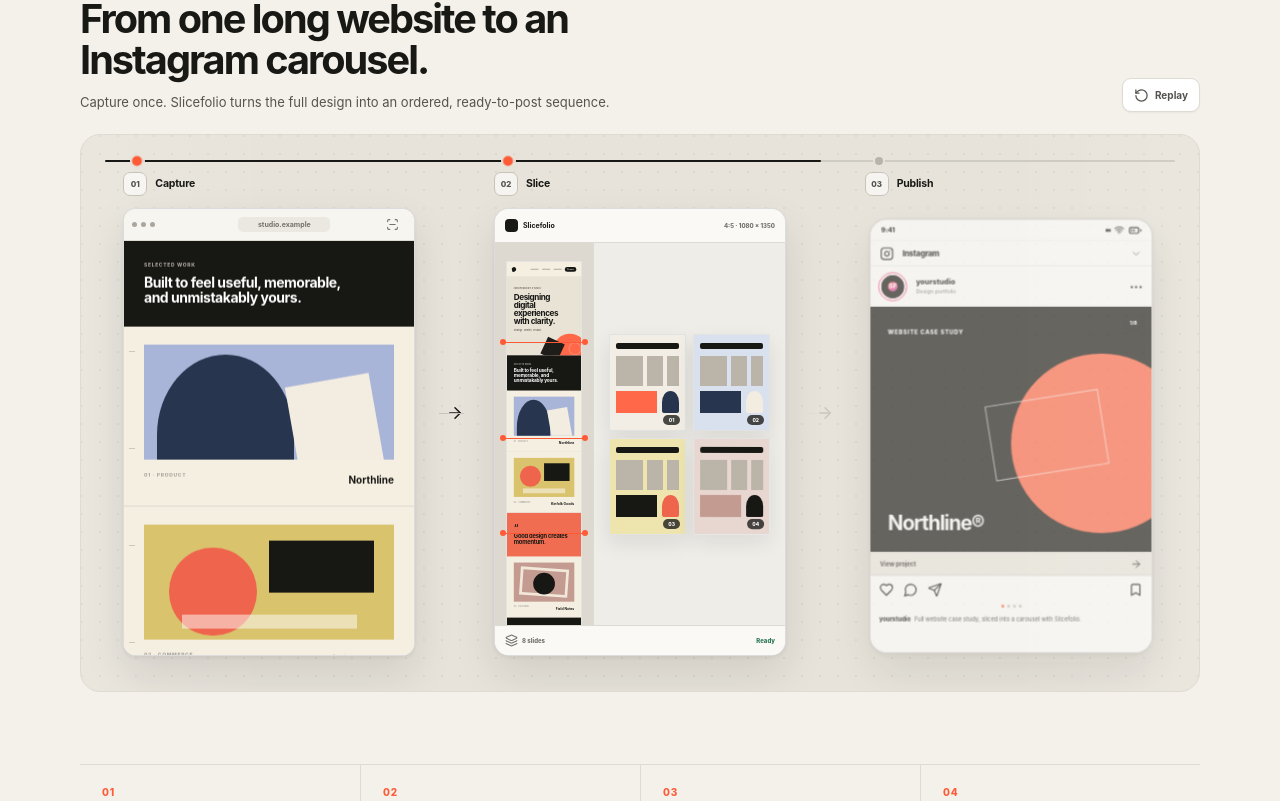
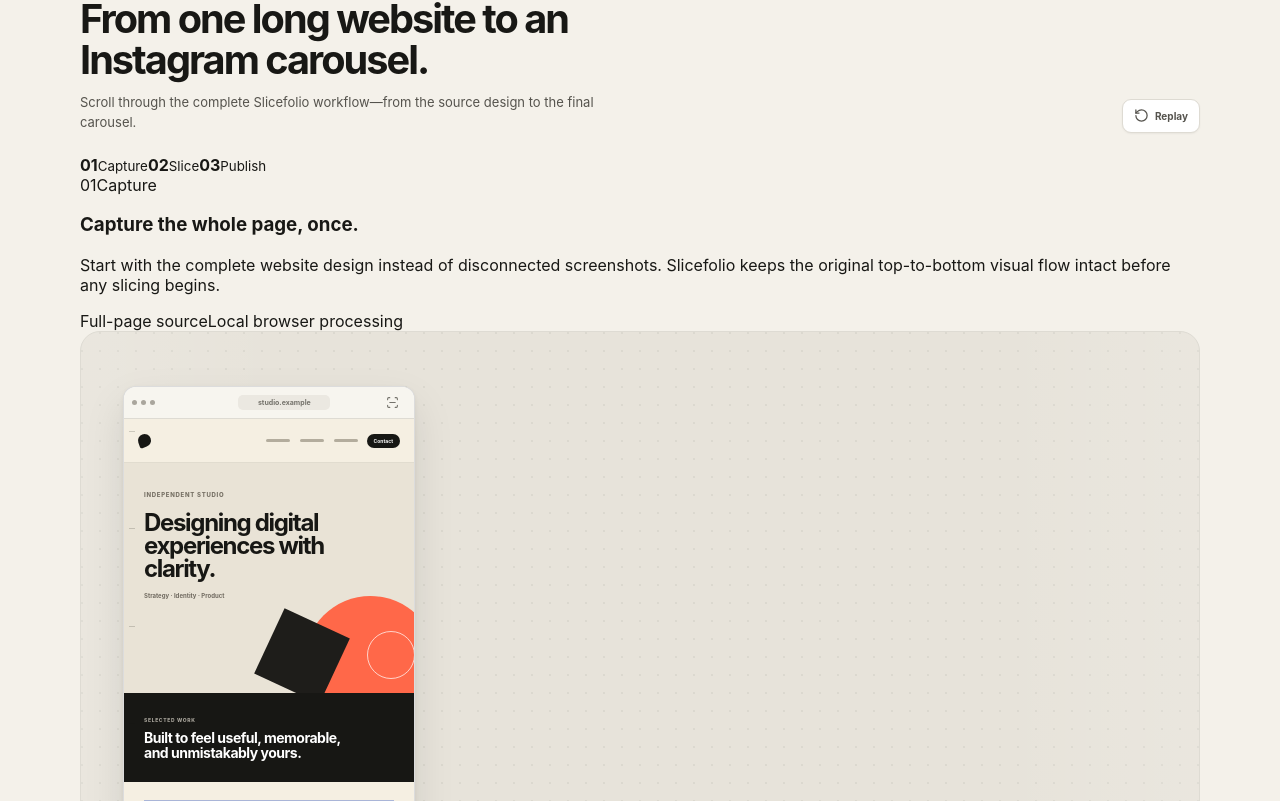
Before and after one commit to Hakkam/slicefolio, a React (Vite) app: page / in a window 1280 px wide. Shown: the part 1199-2000 px from the top of the page. Built offline with nearby package versions, Linux system fonts and the light colour scheme.

Commit message:
Redesign landing demo as scroll-driven story

```diff
--- a/src/components/LandingDemo.tsx
+++ b/src/components/LandingDemo.tsx
@@ -1,4 +1,4 @@
-import { useEffect, useRef, useState } from 'react';
+import { useEffect, useRef } from 'react';
 import {
   ArrowRight,
   BatteryMedium,
@@ -76,68 +76,8 @@
   );
 }
 
-export function LandingDemo({ locale = 'en' }: { locale?: Locale }) {
-  const rootRef = useRef<HTMLElement>(null);
-  const [isActive, setIsActive] = useState(false);
-  const [run, setRun] = useState(0);
-  const isArabic = locale === 'ar';
-
-  useEffect(() => {
-    const node = rootRef.current;
-    if (!node) return undefined;
-
-    const observer = new IntersectionObserver(
-      ([entry]) => {
-        if (entry.isIntersecting) {
-          setIsActive(true);
-          observer.disconnect();
-        }
-      },
-      { threshold: 0.28 },
-    );
-
-    observer.observe(node);
-    return () => observer.disconnect();
-  }, [run]);
-
-  const replay = () => {
-    setIsActive(false);
-    window.requestAnimationFrame(() => {
-      window.requestAnimationFrame(() => {
-        setRun((current) => current + 1);
-        setIsActive(true);
-      });
-    });
-  };
-
+function CaptureCard({ locale }: { locale: Locale }) {
   return (
-    <section className="landing-demo" ref={rootRef} aria-labelledby="landing-demo-title">
-      <div className="landing-demo-heading">
-        <div>
-          <span className="section-eyebrow">{pick(locale, 'See it in action', 'شاهدها عمليًا')}</span>
-          <h2 id="landing-demo-title">{pick(locale, 'From one long website to an Instagram carousel.', 'من موقع طويل واحد إلى كاروسيل جاهز لإنستغرام.')}</h2>
-          <p>{pick(locale, 'Capture once. Slicefolio turns the full design into an ordered, ready-to-post sequence.', 'التقط الصفحة مرة واحدة، وسيحوّل Slicefolio التصميم الكامل إلى تسلسل مرتب وجاهز للنشر.')}</p>
-        </div>
-        <button type="button" className="demo-replay" onClick={replay}>
-          <RotateCcw size={15} />
-          {pick(locale, 'Replay', 'إعادة العرض')}
-        </button>
-      </div>
-
-      <div key={run} className={`demo-stage${isActive ? ' is-running' : ''}`}>
-        <div className="demo-progress" aria-hidden="true">
-          <span className="demo-progress-line" />
-          <i className="demo-progress-dot demo-progress-dot-1" />
-          <i className="demo-progress-dot demo-progress-dot-2" />
-          <i className="demo-progress-dot demo-progress-dot-3" />
-        </div>
-
-        <article className="demo-step demo-capture-step">
-          <header className="demo-step-label">
-            <span>01</span>
-            <div><strong>{pick(locale, 'Capture', 'التقاط الصفحة')}</strong></div>
-          </header>
-
     <div className="demo-browser">
       <div className="demo-browser-bar">
         <span><i /><i /><i /></span>
@@ -150,16 +90,11 @@
         <div className="demo-capture-ruler" aria-hidden="true"><i /><i /><i /><i /><i /></div>
       </div>
     </div>
-        </article>
+  );
+}
 
-        <div className="demo-flow-arrow demo-flow-arrow-a" aria-hidden="true"><span /><ArrowRight size={18} /></div>
-
-        <article className="demo-step demo-slice-step">
-          <header className="demo-step-label">
-            <span>02</span>
-            <div><strong>{pick(locale, 'Slice', 'تقطيع')}</strong></div>
-          </header>
-
+function SliceCard({ locale }: { locale: Locale }) {
+  return (
     <div className="demo-processor">
       <div className="demo-processor-topbar">
         <div className="demo-mini-brand"><i /><b>Slicefolio</b></div>
@@ -189,16 +124,13 @@
         <strong>{pick(locale, 'Ready', 'جاهز')}</strong>
       </div>
     </div>
-        </article>
+  );
+}
 
-        <div className="demo-flow-arrow demo-flow-arrow-b" aria-hidden="true"><span /><ArrowRight size={18} /></div>
+function PublishCard({ locale }: { locale: Locale }) {
+  const isArabic = locale === 'ar';
 
-        <article className="demo-step demo-publish-step">
-          <header className="demo-step-label">
-            <span>03</span>
-            <div><strong>{pick(locale, 'Publish', 'نشر')}</strong></div>
-          </header>
-
+  return (
     <div className={`demo-instagram-card${isArabic ? ' demo-instagram-card-ar' : ''}`}>
       <div className="demo-phone-status" aria-hidden="true">
         <strong>9:41</strong>
@@ -266,7 +198,192 @@
         )}</span>
       </div>
     </div>
+  );
+}
+
+export function LandingDemo({ locale = 'en' }: { locale?: Locale }) {
+  const rootRef = useRef<HTMLElement>(null);
+  const sceneRefs = useRef<Array<HTMLElement | null>>([]);
+
+  useEffect(() => {
+    const root = rootRef.current;
+    const scenes = sceneRefs.current.filter((scene): scene is HTMLElement => Boolean(scene));
+    if (!root || scenes.length === 0) return undefined;
+
+    const reducedMotion = window.matchMedia('(prefers-reduced-motion: reduce)').matches;
+    let frame = 0;
+
+    const clamp = (value: number, min = 0, max = 1) => Math.min(max, Math.max(min, value));
+
+    const updateScrollMotion = () => {
+      frame = 0;
+      const viewportHeight = window.innerHeight || 1;
+      const rootRect = root.getBoundingClientRect();
+      const rootTravel = Math.max(rootRect.height - viewportHeight * 0.45, 1);
+      const storyProgress = clamp((viewportHeight * 0.45 - rootRect.top) / rootTravel);
+      root.style.setProperty('--story-progress', storyProgress.toFixed(4));
+
+      let closestScene = 0;
+      let closestDistance = Number.POSITIVE_INFINITY;
+
+      scenes.forEach((scene, index) => {
+        const rect = scene.getBoundingClientRect();
+        const center = rect.top + rect.height / 2;
+        const viewportCenter = viewportHeight / 2;
+        const distance = Math.abs(center - viewportCenter);
+        const focus = clamp(1 - distance / (viewportHeight * 0.78));
+        const enter = clamp((viewportHeight * 0.92 - rect.top) / (viewportHeight * 0.82));
+        const direction = index % 2 === 0 ? 1 : -1;
+
+        scene.style.setProperty('--scene-focus', focus.toFixed(4));
+        scene.style.setProperty('--scene-opacity', (0.25 + focus * 0.75).toFixed(4));
+        scene.style.setProperty('--scene-scale', (0.94 + focus * 0.06).toFixed(4));
+        scene.style.setProperty('--scene-y', `${((1 - focus) * 42).toFixed(2)}px`);
+        scene.style.setProperty('--scene-visual-x', `${(direction * (1 - enter) * 92).toFixed(2)}px`);
+        scene.style.setProperty('--scene-copy-x', `${(-direction * (1 - enter) * 58).toFixed(2)}px`);
+        scene.style.setProperty('--scene-tilt', `${(direction * (1 - focus) * 2.6).toFixed(2)}deg`);
+        scene.style.setProperty('--scene-glow', focus.toFixed(4));
+
+        if (distance < closestDistance) {
+          closestDistance = distance;
+          closestScene = index;
+        }
+      });
+
+      root.dataset.scene = String(closestScene + 1);
+    };
+
+    const requestUpdate = () => {
+      if (frame) return;
+      frame = window.requestAnimationFrame(updateScrollMotion);
+    };
+
+    const observer = new IntersectionObserver(
+      (entries) => {
+        entries.forEach((entry) => {
+          entry.target.classList.toggle('is-active', entry.isIntersecting || reducedMotion);
+        });
+      },
+      { rootMargin: '-18% 0px -18% 0px', threshold: [0, 0.18, 0.45] },
+    );
+
+    scenes.forEach((scene) => observer.observe(scene));
+    if (reducedMotion) scenes.forEach((scene) => scene.classList.add('is-active'));
+
+    updateScrollMotion();
+    window.addEventListener('scroll', requestUpdate, { passive: true });
+    window.addEventListener('resize', requestUpdate);
+
+    return () => {
+      observer.disconnect();
+      window.removeEventListener('scroll', requestUpdate);
+      window.removeEventListener('resize', requestUpdate);
+      if (frame) window.cancelAnimationFrame(frame);
+    };
+  }, [locale]);
+
+  const replay = () => {
+    const firstScene = sceneRefs.current[0];
+    if (!firstScene) return;
+
+    sceneRefs.current.forEach((scene) => scene?.classList.remove('is-active'));
+    void firstScene.offsetWidth;
+    firstScene.scrollIntoView({
+      behavior: window.matchMedia('(prefers-reduced-motion: reduce)').matches ? 'auto' : 'smooth',
+      block: 'center',
+    });
+    window.setTimeout(() => firstScene.classList.add('is-active'), 240);
+  };
+
+  const scenes = [
+    {
+      number: '01',
+      label: pick(locale, 'Capture', 'التقاط الصفحة'),
+      title: pick(locale, 'Capture the whole page, once.', 'التقط الصفحة كاملة مرة واحدة.'),
+      description: pick(
+        locale,
+        'Start with the complete website design instead of disconnected screenshots. Slicefolio keeps the original top-to-bottom visual flow intact before any slicing begins.',
+        'ابدأ بتصميم الموقع كاملًا بدل لقطات منفصلة. يحافظ Slicefolio على التسلسل البصري الأصلي من أعلى الصفحة إلى أسفلها قبل بدء أي عملية تقطيع.',
+      ),
+      meta: [pick(locale, 'Full-page source', 'مصدر كامل الصفحة'), pick(locale, 'Local browser processing', 'معالجة محلية في المتصفح')],
+      visual: <CaptureCard locale={locale} />,
+    },
+    {
+      number: '02',
+      label: pick(locale, 'Slice', 'تقطيع'),
+      title: pick(locale, 'Turn one continuous design into a visual sequence.', 'حوّل التصميم المتصل إلى تسلسل بصري متكامل.'),
+      description: pick(
+        locale,
+        'Slicefolio frames the long design into ordered carousel slides while preserving every source region. The sequence stays continuous, consistent, and ready for the selected Instagram ratio.',
+        'يحوّل Slicefolio التصميم الطويل إلى شرائح كاروسيل مرتبة مع الحفاظ على جميع أجزاء المصدر. يبقى التسلسل متصلًا ومتسقًا وجاهزًا للمقاس المختار لإنستغرام.',
+      ),
+      meta: [pick(locale, 'Sequential slices', 'شرائح متسلسلة'), '4:5 · 1080 × 1350'],
+      visual: <SliceCard locale={locale} />,
+    },
+    {
+      number: '03',
+      label: pick(locale, 'Publish', 'نشر'),
+      title: pick(locale, 'See the final story as a real carousel.', 'شاهد النتيجة ككاروسيل حقيقي جاهز للعرض.'),
+      description: pick(
+        locale,
+        'The finished slides become a coherent Instagram presentation—not a pile of cropped images. View the sequence as your audience will experience it, then export and publish.',
+        'تتحول الشرائح النهائية إلى عرض متماسك على إنستغرام، وليس مجموعة صور مقصوصة. شاهد التسلسل كما سيختبره الجمهور ثم صدّر الشرائح وانشرها.',
+      ),
+      meta: [pick(locale, 'Carousel-ready', 'جاهز للكاروسيل'), pick(locale, 'Ordered presentation', 'عرض مرتب')],
+      visual: <PublishCard locale={locale} />,
+    },
+  ];
+
+  return (
+    <section className="landing-demo landing-demo-scroll" ref={rootRef} aria-labelledby="landing-demo-title">
+      <div className="landing-demo-heading">
+        <div>
+          <span className="section-eyebrow">{pick(locale, 'See it in action', 'شاهدها عمليًا')}</span>
+          <h2 id="landing-demo-title">{pick(locale, 'From one long website to an Instagram carousel.', 'من موقع طويل واحد إلى كاروسيل جاهز لإنستغرام.')}</h2>
+          <p>{pick(locale, 'Scroll through the complete Slicefolio workflow—from the source design to the final carousel.', 'مرّر عبر رحلة Slicefolio كاملة، من التصميم الأصلي إلى الكاروسيل النهائي.')}</p>
+        </div>
+        <button type="button" className="demo-replay" onClick={replay}>
+          <RotateCcw size={15} />
+          {pick(locale, 'Replay', 'إعادة العرض')}
+        </button>
+      </div>
+
+      <div className="demo-story-progress" aria-hidden="true">
+        <span className="demo-story-progress-track"><i /></span>
+        {scenes.map((scene) => (
+          <span className="demo-story-progress-point" data-step={scene.number} key={scene.number}>
+            <b>{scene.number}</b>
+            <small>{scene.label}</small>
+          </span>
+        ))}
+      </div>
+
+      <div className="demo-scroll-story">
+        {scenes.map((scene, index) => (
+          <article
+            className={`demo-scroll-scene${index % 2 === 1 ? ' is-reverse' : ''}`}
+            key={scene.number}
+            ref={(node) => { sceneRefs.current[index] = node; }}
+          >
+            <div className="demo-scene-copy">
+              <span className="demo-scene-number">{scene.number}</span>
+              <span className="demo-scene-label">{scene.label}</span>
+              <h3>{scene.title}</h3>
+              <p>{scene.description}</p>
+              <div className="demo-scene-meta">
+                {scene.meta.map((item) => <span key={item}>{item}</span>)}
+              </div>
+            </div>
+
+            <div className="demo-scene-visual">
+              <div className="demo-scene-orbit" aria-hidden="true"><i /><i /><i /></div>
+              <div className="demo-stage demo-scene-stage">
+                <div className="demo-step">{scene.visual}</div>
+              </div>
+              <span className="demo-scene-shadow" aria-hidden="true" />
+            </div>
           </article>
+        ))}
       </div>
     </section>
   );
```
Lines whose indentation alone changed are shown as unchanged.
